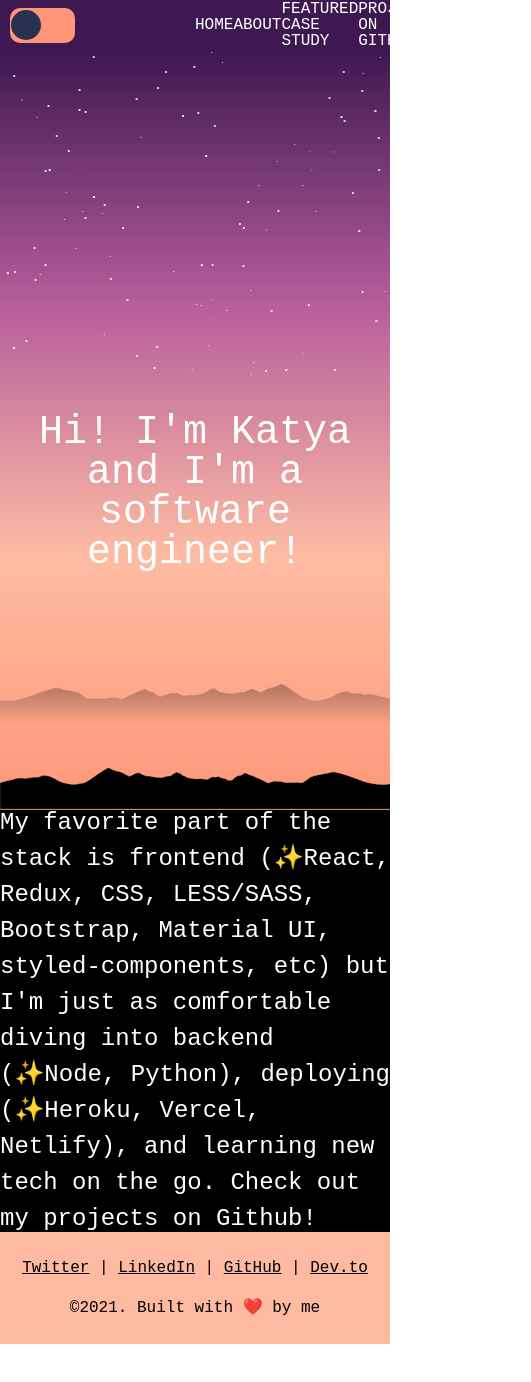
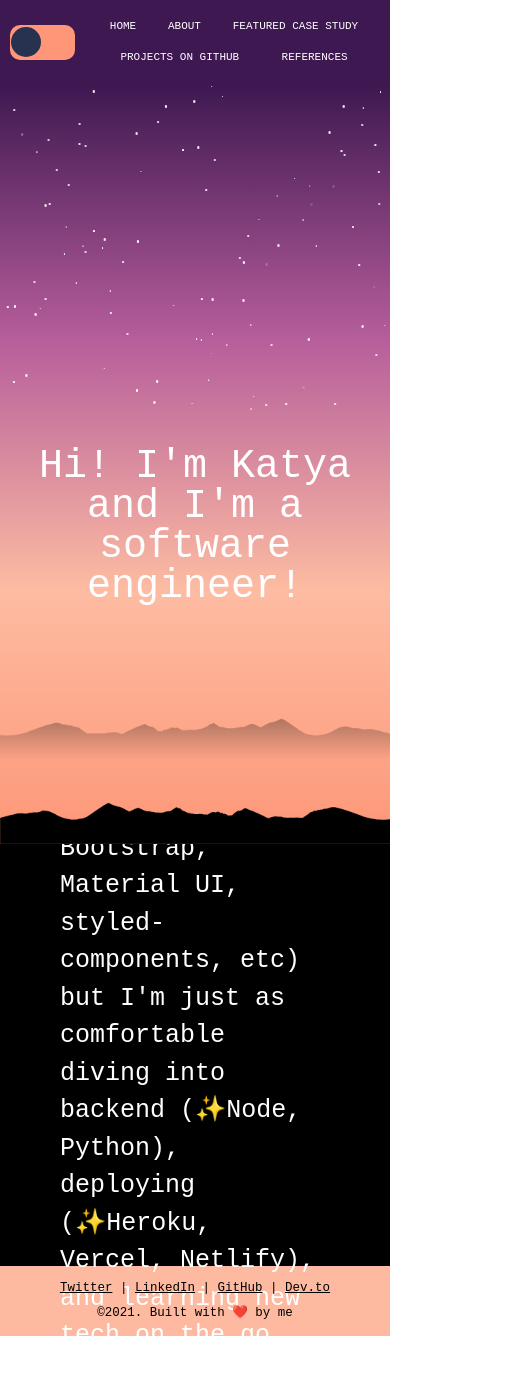
Before and after one commit to kp1129/fullstack-of-pancakes, a React (Create React App) app in the folder app/: page / in a window 390 px wide. Shown: the top 1382 px of the page, 531 px wide, since content can reach past the window. Before the commit the page ends 1344 px from the top, so only its background shows below. Built offline with nearby package versions, Linux system fonts and the light colour scheme.

Commit message:
refactoring

```diff
--- a/app/src/App.css
+++ b/app/src/App.css
@@ -1,3 +1,6 @@
+html {
+  font-size: 62.5%;
+}
 .home {
   position: relative;
   height: 90vh;
@@ -87,7 +90,7 @@ figure > figcaption {
   font-size: 0.75em;
   font-style: italic;
 }
-.skills {
+/* .skills {
   height: 50vh;
   display: flex;
   align-items: center;
@@ -100,14 +103,8 @@ figure > figcaption {
   max-width: 1000px;
   margin: 0 auto;
   color: #fff;
-}
-.header {
-  height: 10vh;
-  max-height: 50px;
-  display: flex;
-  justify-content: space-between;
-  align-items: center;
-}
+} */
+/* }
 .footer {
   text-align: center;
   padding: 1em 0;
@@ -115,17 +112,7 @@ figure > figcaption {
 }
 .footer a {
   color: inherit;
-}
-.navbar {
-  width: 50%;
-  display: flex;
-  justify-content: space-evenly;
-  align-items: center;
-}
-.navbar a {
-  text-decoration: none;
-  color: #fff;
-}
+} */
 .twitter-tweet {
   margin: 0 auto;
 }
--- a/app/src/About.js
+++ b/app/src/components/About.js
@@ -1,8 +1,8 @@
 import React from "react";
 import { Tweet } from "react-twitter-widgets";
-import photo1 from "./images/photo1.jpg";
-import photo2 from "./images/photo2.jpg";
-import photo3 from "./images/photo3.jpg";
+import photo1 from "../images/photo1.jpg";
+import photo2 from "../images/photo2.jpg";
+import photo3 from "../images/photo3.jpg";
 
 function About() {
   return (
--- a/app/src/Footer.js
+++ b/app/src/components/Footer.js
@@ -1,4 +1,5 @@
 import React from "react";
+import '../css/Footer.css';
 
 function Footer() {
   return (
--- a/app/src/Header.js
+++ b/app/src/components/Header.js
@@ -1,5 +1,6 @@
 import React from "react";
 import { NavLink } from "react-router-dom";
+import '../css/Header.css';
 
 function Header({ darkMode, setDarkMode, setHome }) {
   const handleHomeClick = () => {
--- a/app/src/Home.js
+++ b/app/src/components/Home.js
@@ -1,5 +1,5 @@
 import React, { useEffect } from "react";
-import mountainRange from "./images/mountainrange1.png";
+import mountainRange from "../images/mountainrange1.png";
 
 function Home() {
   const make_stars = () => {
--- a/app/src/Skills.js
+++ b/app/src/components/Skills.js
@@ -1,4 +1,5 @@
 import React from "react";
+import '../css/Skills.css';
 
 function Skills() {
   return (
--- /dev/null
+++ b/app/src/css/Footer.css
@@ -0,0 +1,10 @@
+
+.footer {
+    text-align: center;
+    padding: 1rem 0;
+    line-height: 2.5rem;
+    font-size: 1.25rem;
+  }
+  .footer a {
+    color: inherit;
+  }
--- /dev/null
+++ b/app/src/css/Header.css
@@ -0,0 +1,35 @@
+.header {
+  min-height: 10vh;
+  display: flex;
+  justify-content: space-between;
+  align-items: center;
+}
+.navbar {
+  width: 80%;
+  display: flex;
+  flex-wrap: wrap;
+  justify-content: space-evenly;
+  align-items: center;
+}
+.navbar a {
+  text-decoration: none;
+  color: #fff;
+  font-size: 1.5rem;
+}
+/* MEDIA QUERIES */
+/* tablet */
+@media (max-width: 800px) {
+    .navbar a {
+        font-size: 1.25rem;
+        margin: 1rem;
+    }
+}
+/* mobile */
+@media (max-width: 600px) {
+    .navbar {
+        padding: 0 1rem;
+    }
+   .navbar a {
+       font-size: 1.1rem;
+   }
+}
--- /dev/null
+++ b/app/src/css/Skills.css
@@ -0,0 +1,21 @@
+.skills {
+  height: 50vh;
+  display: flex;
+  align-items: center;
+  background-color: #000;
+}
+.skills > p {
+  font-size: 2.5rem;
+  line-height: 3.75rem;
+  padding: 0 3rem;
+  max-width: 1000px;
+  margin: 0 auto;
+  color: #fff;
+}
+/* MEDIA QUERIES */
+/* tablet */
+@media (max-width: 800px) {
+  .skills > p {
+      margin: 0 3rem;
+  }
+}
--- a/app/src/index.js
+++ b/app/src/index.js
@@ -1,7 +1,7 @@
 import React from 'react';
 import ReactDOM from 'react-dom';
 import './index.css';
-import App from './App';
+import App from './components/App';
 
 ReactDOM.render(
   <React.StrictMode>
```
Also changed, not shown: app/src/components/App.js (renamed from app/src/App.js, +5 -7 lines), app/src/logo.svg (deleted), 1 other file (tests, documents, lock files or other folders).
